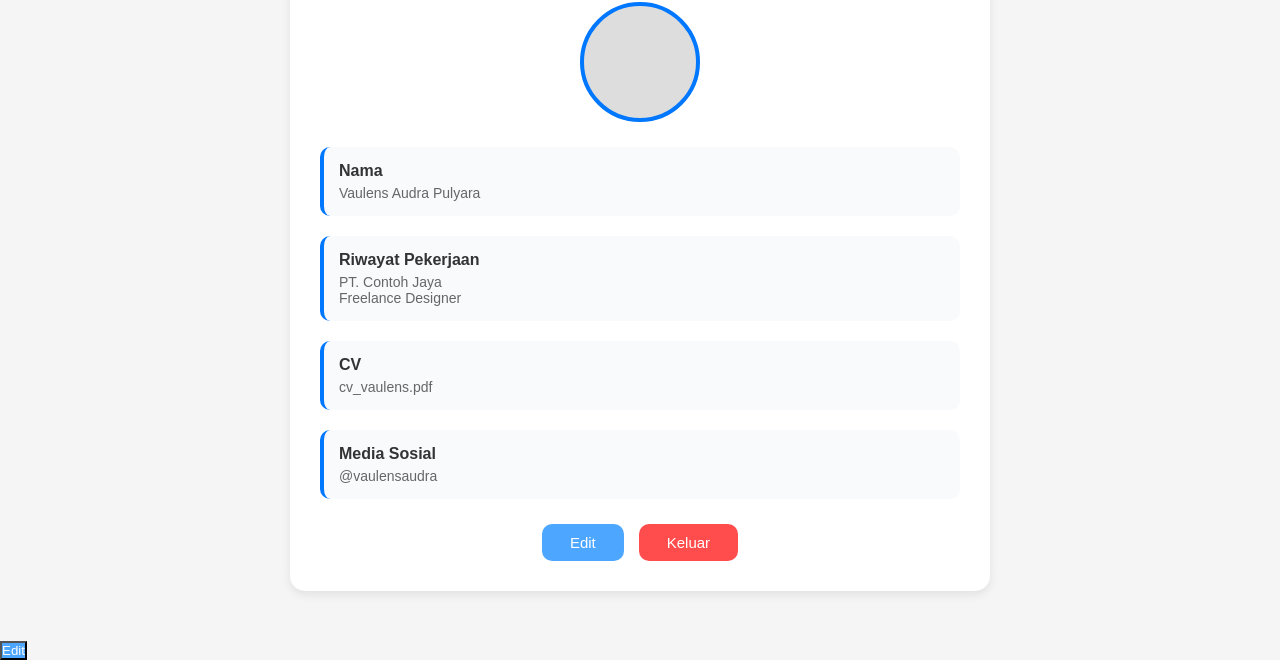
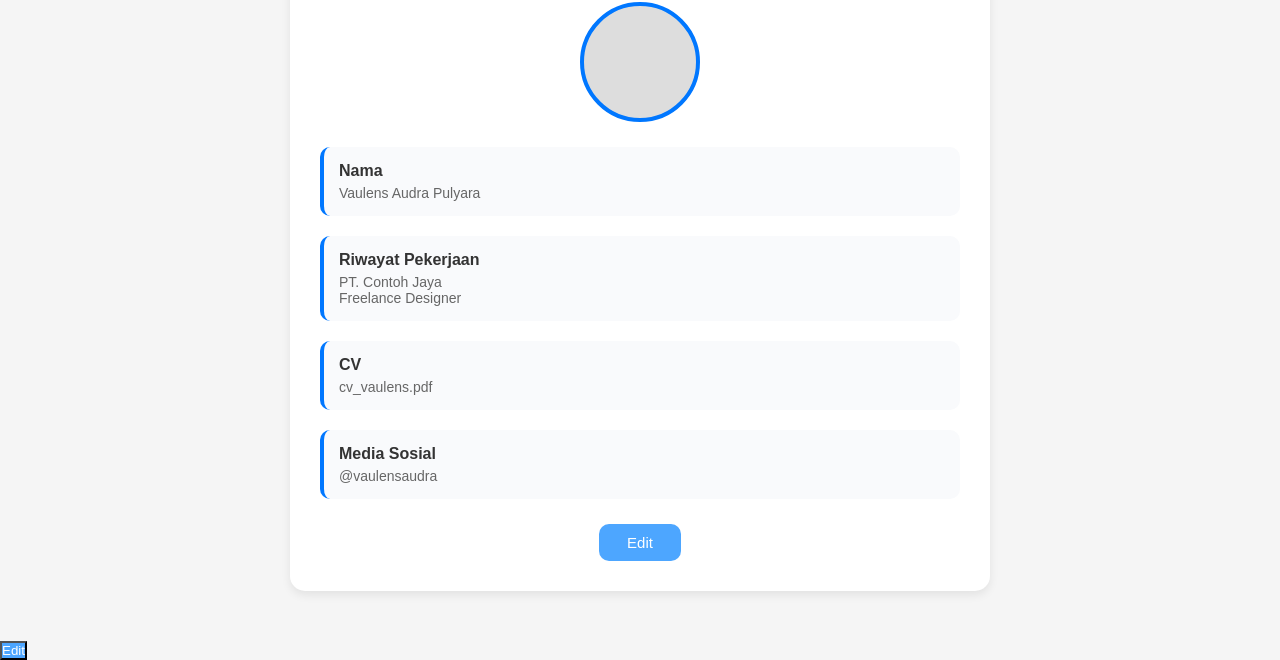
Before and after one commit to AUDRA1212/Web-pekerjaan, a plain HTML site: page profile/profile.html in a window 1280 px wide. Shown: the part 212-872 px from the top of the page. Drawn offline with Linux system fonts and the light colour scheme.

Commit message:
ubah code

```diff
--- a/profile/profile.html
+++ b/profile/profile.html
@@ -72,7 +72,6 @@
   <!-- tombol aksi -->
   <div class="action-btns">
     <button class="edit-btn" onclick="editProfile()">Edit</button>
-    <button class="logout-btn" onclick="logout() ">Keluar</button>
   </div>
 </div>
 <button class="edit-btn" onclick="editProfile()">Edit</button>
```
